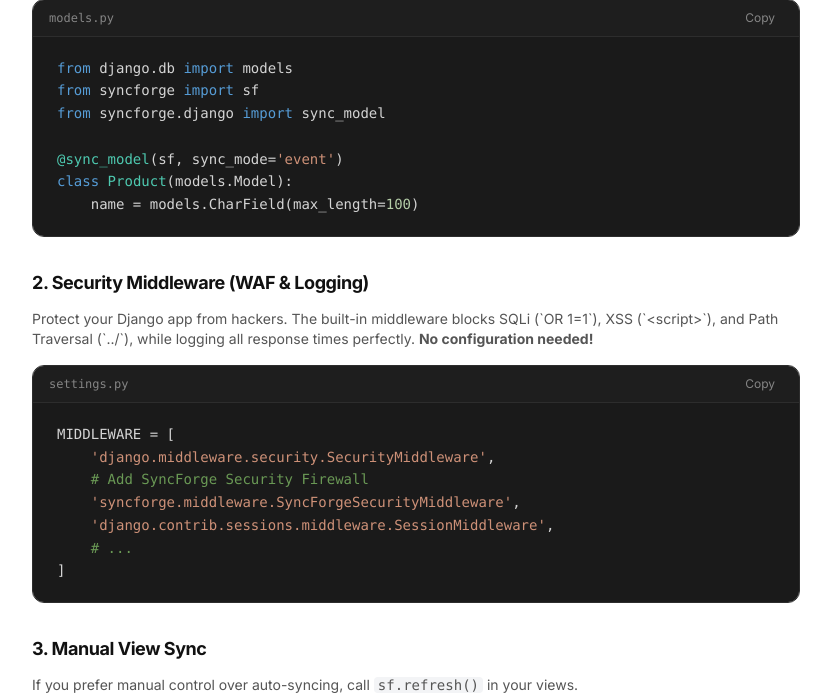
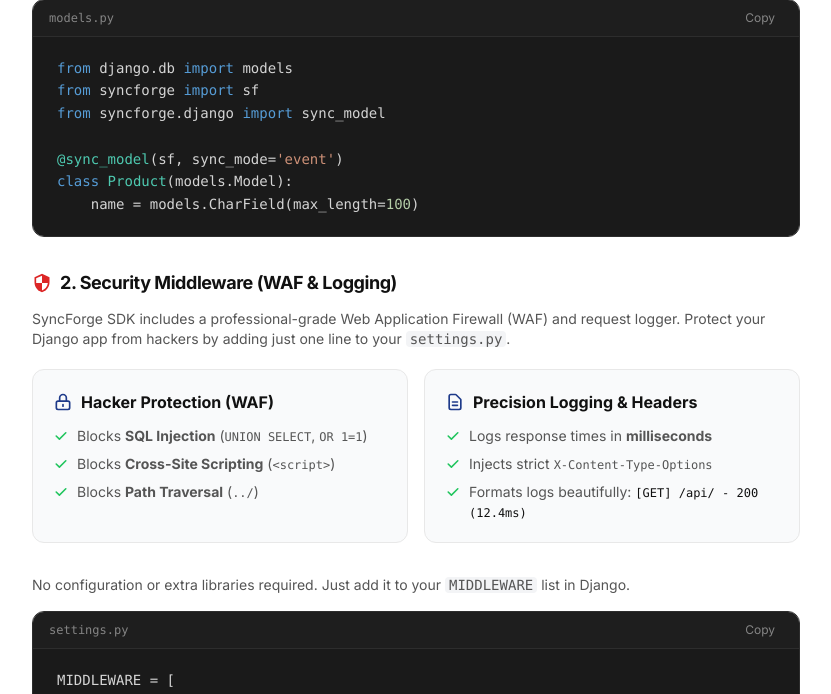
Before and after one commit to sureshdulupolai/syncforge, a Django app: page /docs/ in a window 1280 px wide. Shown: the part 5806-6500 px from the top of the page, without its empty margins (264-1095 px from the left). Run offline with Django 5.2, Linux system fonts and the light colour scheme; some libraries are stand-ins or nearby versions.

Commit message:
Merge Security Middleware into Django section

```diff
--- a/templates/core/docs.html
+++ b/templates/core/docs.html
@@ -384,47 +384,12 @@ result = sf.refresh(<span class="text-[#CE9178]">'products'</span>)
     name = models.CharField(max_length=<span class="text-[#B5CEA8]">100</span>)</pre>
         </div>
 
-        <h3 class="text-lg font-bold tracking-tight text-brand-primary mb-3">2. Security Middleware (WAF & Logging)</h3>
-        <p class="text-brand-secondary text-sm mb-4">Protect your Django app from hackers. The built-in middleware blocks SQLi (`OR 1=1`), XSS (`&lt;script&gt;`), and Path Traversal (`../`), while logging all response times perfectly. <b>No configuration needed!</b></p>
-        <div class="code-block rounded-xl overflow-hidden border border-[#2d2d2d] mb-8">
-            <div class="bg-[#1e1e1e] px-4 py-2 flex items-center justify-between border-b border-[#2d2d2d]">
-                <span class="text-xs text-[#858585] font-mono">settings.py</span>
-                <button onclick="copyCode(this)" class="copy-btn text-xs text-[#858585] hover:text-white transition-subtle px-2 py-0.5 rounded hover:bg-[#333]">Copy</button>
-            </div>
-            <pre class="bg-[#1A1A1A] px-6 py-5 text-sm font-mono text-[#D4D4D4] overflow-x-auto leading-relaxed">MIDDLEWARE = [
-    <span class="text-[#CE9178]">'django.middleware.security.SecurityMiddleware'</span>,
-    <span class="text-[#6A9955]"># Add SyncForge Security Firewall</span>
-    <span class="text-[#CE9178]">'syncforge.middleware.SyncForgeSecurityMiddleware'</span>,
-    <span class="text-[#CE9178]">'django.contrib.sessions.middleware.SessionMiddleware'</span>,
-    <span class="text-[#6A9955]"># ...</span>
-]</pre>
-        </div>
-
-        <h3 class="text-lg font-bold tracking-tight text-brand-primary mb-3">3. Manual View Sync</h3>
-        <p class="text-brand-secondary text-sm mb-4">If you prefer manual control over auto-syncing, call <code class="font-mono bg-gray-100 px-1 rounded">sf.refresh()</code> in your views.</p>
-        <div class="code-block rounded-xl overflow-hidden border border-[#2d2d2d]">
-            <div class="bg-[#1e1e1e] px-4 py-2 flex items-center justify-between border-b border-[#2d2d2d]">
-                <span class="text-xs text-[#858585] font-mono">views.py</span>
-                <button onclick="copyCode(this)" class="copy-btn text-xs text-[#858585] hover:text-white transition-subtle px-2 py-0.5 rounded hover:bg-[#333]">Copy</button>
-            </div>
-            <pre class="bg-[#1A1A1A] px-6 py-5 text-sm font-mono text-[#D4D4D4] overflow-x-auto leading-relaxed"><span class="text-[#569CD6]">from</span> syncforge <span class="text-[#569CD6]">import</span> sf
-
-<span class="text-[#569CD6]">def</span> <span class="text-[#DCDCAA]">bulk_update</span>(request):
-    Product.objects.filter(active=<span class="text-[#569CD6]">True</span>).update(price=<span class="text-[#B5CEA8]">99</span>)
-    sf.refresh(<span class="text-[#CE9178]">'products'</span>) <span class="text-[#6A9955]"># one sync for bulk write</span></pre>
-        </div>
-    </section>
-
-    <hr class="border-brand-border">
-
-    <!-- ── SECURITY MIDDLEWARE ─────────────────────────────────────────────── -->
-    <section id="middleware">
-        <h2 class="text-2xl font-bold tracking-tight text-brand-primary mb-2 flex items-center gap-2">
-            <svg class="w-6 h-6 text-red-600" fill="currentColor" viewBox="0 0 24 24"><path d="M12 1L3 5v6c0 5.55 3.84 10.74 9 12 5.16-1.26 9-6.45 9-12V5l-9-4zm0 10.99h7c-.53 4.12-3.28 7.79-7 8.94V12H5V6.3l7-3.11v8.8z"/></svg>
-            Security Middleware
-        </h2>
-        <p class="text-brand-secondary leading-relaxed mb-5">
-            SyncForge SDK includes a professional-grade Web Application Firewall (WAF) and request logger. By adding just one line to your <code class="font-mono bg-gray-100 px-1 rounded">settings.py</code>, your entire application is instantly protected.
+        <h3 id="middleware" class="text-lg font-bold tracking-tight text-brand-primary mb-3 flex items-center gap-2">
+            <svg class="w-5 h-5 text-red-600" fill="currentColor" viewBox="0 0 24 24"><path d="M12 1L3 5v6c0 5.55 3.84 10.74 9 12 5.16-1.26 9-6.45 9-12V5l-9-4zm0 10.99h7c-.53 4.12-3.28 7.79-7 8.94V12H5V6.3l7-3.11v8.8z"/></svg>
+            2. Security Middleware (WAF & Logging)
+        </h3>
+        <p class="text-brand-secondary text-sm mb-5">
+            SyncForge SDK includes a professional-grade Web Application Firewall (WAF) and request logger. Protect your Django app from hackers by adding just one line to your <code class="font-mono bg-gray-100 px-1 rounded">settings.py</code>.
         </p>
 
         <div class="grid grid-cols-1 md:grid-cols-2 gap-4 mb-8">
@@ -471,9 +436,8 @@ result = sf.refresh(<span class="text-[#CE9178]">'products'</span>)
             </div>
         </div>
 
-        <h3 class="text-lg font-bold tracking-tight text-brand-primary mb-3">How to Install</h3>
         <p class="text-brand-secondary text-sm mb-4">No configuration or extra libraries required. Just add it to your <code class="font-mono bg-gray-100 px-1 rounded">MIDDLEWARE</code> list in Django.</p>
-        <div class="code-block rounded-xl overflow-hidden border border-[#2d2d2d]">
+        <div class="code-block rounded-xl overflow-hidden border border-[#2d2d2d] mb-8">
             <div class="bg-[#1e1e1e] px-4 py-2 flex items-center justify-between border-b border-[#2d2d2d]">
                 <span class="text-xs text-[#858585] font-mono">settings.py</span>
                 <button onclick="copyCode(this)" class="copy-btn text-xs text-[#858585] hover:text-white transition-subtle px-2 py-0.5 rounded hover:bg-[#333]">Copy</button>
@@ -489,9 +453,23 @@ result = sf.refresh(<span class="text-[#CE9178]">'products'</span>)
     <span class="text-[#6A9955]"># ...</span>
 ]</pre>
         </div>
+
+        <h3 class="text-lg font-bold tracking-tight text-brand-primary mb-3">3. Manual View Sync</h3>
+        <p class="text-brand-secondary text-sm mb-4">If you prefer manual control over auto-syncing, call <code class="font-mono bg-gray-100 px-1 rounded">sf.refresh()</code> in your views.</p>
+        <div class="code-block rounded-xl overflow-hidden border border-[#2d2d2d]">
+            <div class="bg-[#1e1e1e] px-4 py-2 flex items-center justify-between border-b border-[#2d2d2d]">
+                <span class="text-xs text-[#858585] font-mono">views.py</span>
+                <button onclick="copyCode(this)" class="copy-btn text-xs text-[#858585] hover:text-white transition-subtle px-2 py-0.5 rounded hover:bg-[#333]">Copy</button>
+            </div>
+            <pre class="bg-[#1A1A1A] px-6 py-5 text-sm font-mono text-[#D4D4D4] overflow-x-auto leading-relaxed"><span class="text-[#569CD6]">from</span> syncforge <span class="text-[#569CD6]">import</span> sf
+
+<span class="text-[#569CD6]">def</span> <span class="text-[#DCDCAA]">bulk_update</span>(request):
+    Product.objects.filter(active=<span class="text-[#569CD6]">True</span>).update(price=<span class="text-[#B5CEA8]">99</span>)
+    sf.refresh(<span class="text-[#CE9178]">'products'</span>) <span class="text-[#6A9955]"># one sync for bulk write</span></pre>
+        </div>
     </section>
 
-    <hr class="border-brand-border">
+
 
     <!-- ── FASTAPI ─────────────────────────────────────────────────────────── -->
     <section id="fastapi">
```
